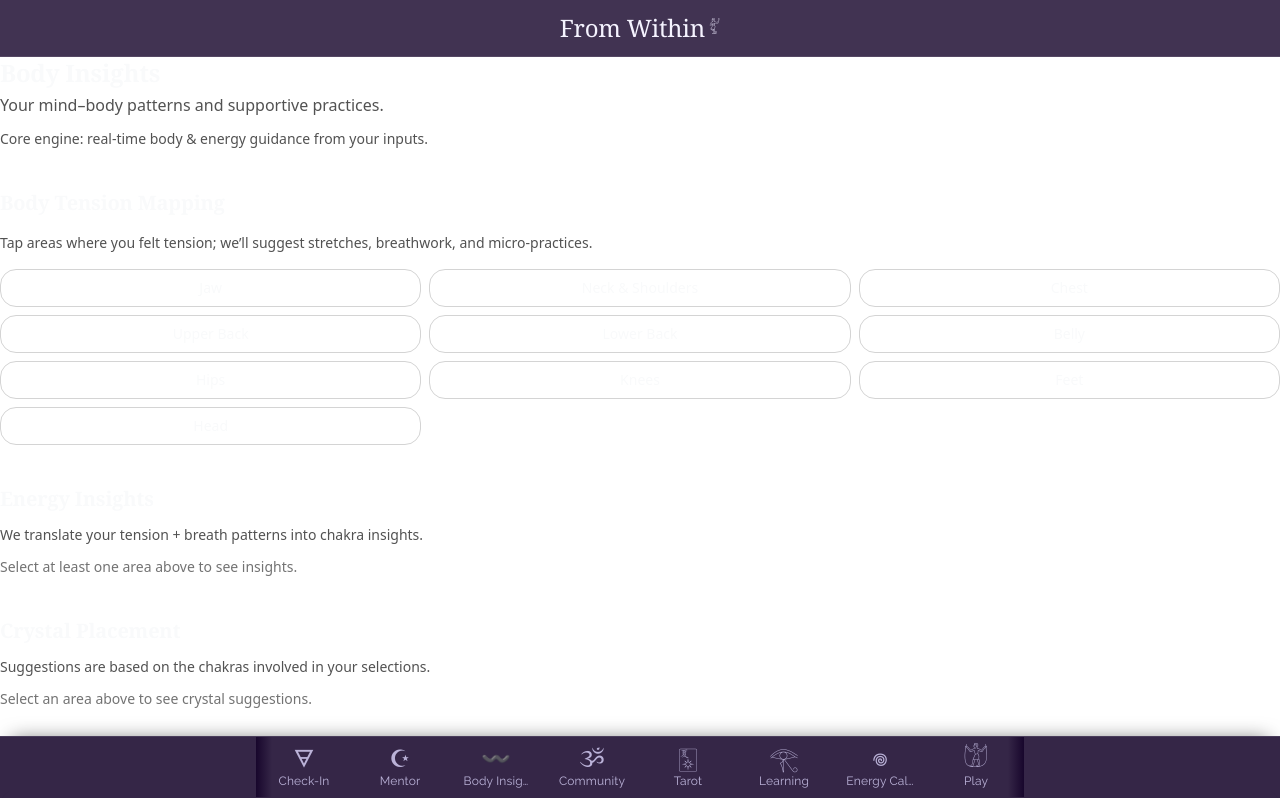
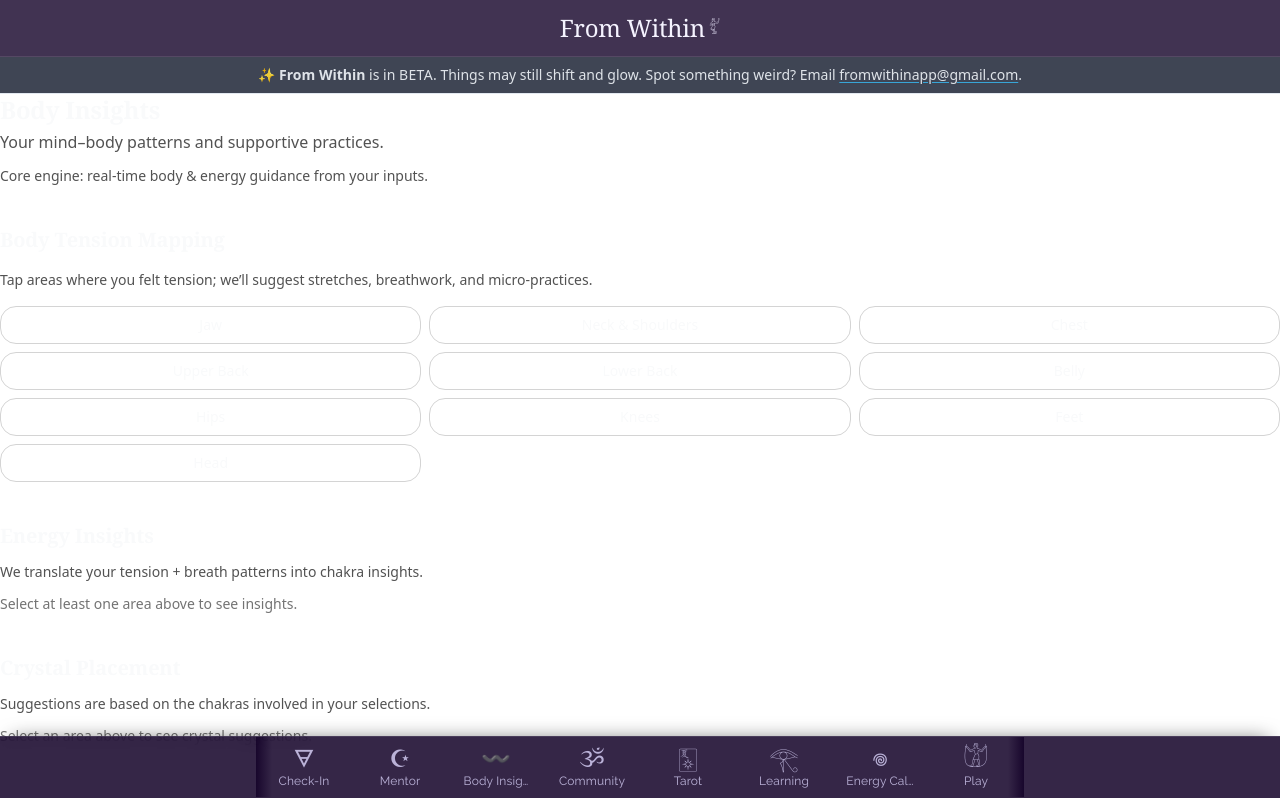
Before and after one commit to AraOm/fromwithinapp, a Next.js app: page /wellbeing in a window 1280 px wide. Shown: the top 798 px of the page. Built offline with nearby package versions, Linux system fonts and the light colour scheme; a web font is replaced by a local one.

Commit message:
Add beta banner and extra meta tags

```diff
--- a/src/pages/_app.tsx
+++ b/src/pages/_app.tsx
@@ -1,3 +1,4 @@
+// src/pages/_app.tsx
 import "@/styles/index.css";
 import type { AppProps } from "next/app";
 import Head from "next/head";
@@ -9,16 +10,51 @@
   return (
     <>
       <Head>
+        {/* Use your shared brand SEO */}
         <title>{DEFAULT_SEO.title}</title>
         <meta name="description" content={DEFAULT_SEO.description} />
-        <meta name="viewport" content="width=device-width, initial-scale=1, viewport-fit=cover" />
+        <meta
+          name="viewport"
+          content="width=device-width, initial-scale=1, viewport-fit=cover"
+        />
+
+        {/* Extra polish: theme + social share basics */}
+        <meta name="theme-color" content="#020617" />
+        <meta property="og:title" content={DEFAULT_SEO.title} />
+        <meta property="og:description" content={DEFAULT_SEO.description} />
+        <meta property="og:type" content="website" />
+
+        {/* Favicon + touch icon (you can swap these files later) */}
+        <link rel="icon" href="/favicon.ico" />
+        <link rel="apple-touch-icon" href="/apple-touch-icon.png" />
       </Head>
 
-      <div className="grid min-h-dvh grid-rows-[auto,1fr,auto] bg-white text-gray-900">
+      <div className="grid min-h-dvh grid-rows-[auto,auto,1fr,auto] bg-white text-gray-900">
+        {/* Existing mobile header */}
         <MobileHeader />
+
+        {/* New beta banner */}
+        <div className="w-full border-b border-slate-200 bg-slate-900/80 backdrop-blur">
+          <p className="mx-auto max-w-5xl px-4 py-2 text-center text-xs md:text-sm text-slate-100/90">
+            ✨ <span className="font-semibold">From Within</span> is in{" "}
+            <span className="uppercase tracking-wide">beta</span>. Things may still
+            shift and glow. Spot something weird? Email{" "}
+            <a
+              href="mailto:fromwithinapp@gmail.com"
+              className="underline decoration-sky-400/80 underline-offset-2"
+            >
+              fromwithinapp@gmail.com
+            </a>
+            .
+          </p>
+        </div>
+
+        {/* Main content */}
         <main className="overflow-y-auto safe-bottom">
           <Component {...pageProps} />
         </main>
+
+        {/* Bottom navigation */}
         <BottomNav />
       </div>
     </>
```
